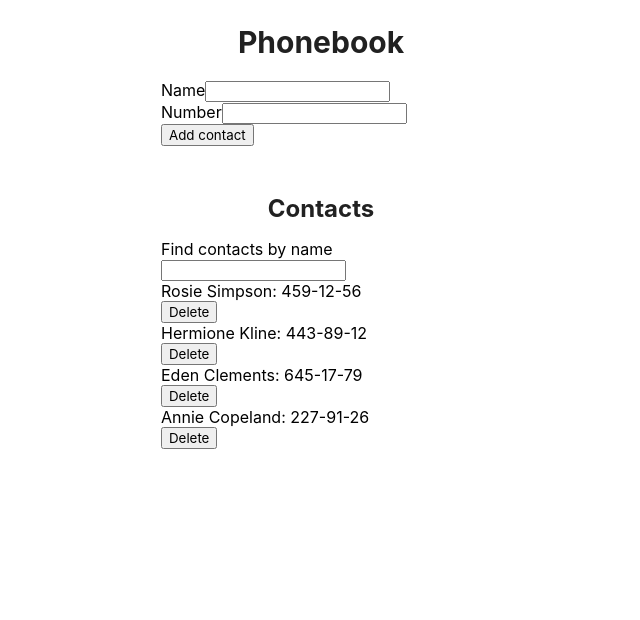
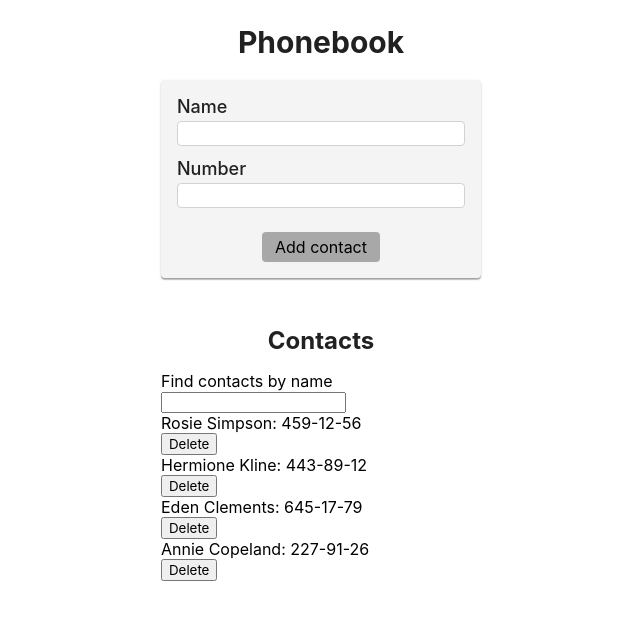
Before and after one commit to kuhai-anna/goit-react-hw-02-phonebook, a React (Create React App) app: page / in a window 1280 px wide. Shown: the top 620 px of the page, without its empty margins (319-959 px from the left). Built offline with nearby package versions, Linux system fonts and the light colour scheme.

Commit message:
Style the ContactForm component

```diff
--- a/src/components/ContactForm/ContactForm.jsx
+++ b/src/components/ContactForm/ContactForm.jsx
@@ -1,6 +1,13 @@
 import PropTypes from 'prop-types';
 import { nanoid } from 'nanoid';
 import { Component } from 'react';
+import {
+  Field,
+  Form,
+  FormButton,
+  FormField,
+  FormLabel,
+} from './ContactForm.styled';
 
 export class ContactForm extends Component {
   static propTypes = {
@@ -43,13 +50,11 @@ export class ContactForm extends Component {
     const { name, number } = this.state;
 
     return (
-      <form onSubmit={this.addContact}>
+      <Form onSubmit={this.addContact}>
         {/* form field */}
-        <div>
-          <label htmlFor={this.nameInputId}>
-            <span>Name</span>
-          </label>
-          <input
+        <FormField>
+          <FormLabel htmlFor={this.nameInputId}>Name</FormLabel>
+          <Field
             id={this.nameInputId}
             value={name}
             onChange={this.handleChange}
@@ -59,12 +64,10 @@ export class ContactForm extends Component {
             title="Name may contain only letters, apostrophe, dash and spaces. For example Adrian, Jacob Mercer, Charles de Batz de Castelmore d'Artagnan"
             required
           />
-        </div>
-        <div>
-          <label htmlFor={this.numberInputId}>
-            <span>Number</span>
-          </label>
-          <input
+        </FormField>
+        <FormField>
+          <FormLabel htmlFor={this.numberInputId}>Number</FormLabel>
+          <Field
             id={this.numberInputId}
             value={number}
             onChange={this.handleChange}
@@ -74,9 +77,9 @@ export class ContactForm extends Component {
             title="Phone number must be digits and can contain spaces, dashes, parentheses and can start with +"
             required
           />
-        </div>
-        <button type="submit">Add contact</button>
-      </form>
+        </FormField>
+        <FormButton type="submit">Add contact</FormButton>
+      </Form>
     );
   }
 }
--- /dev/null
+++ b/src/components/ContactForm/ContactForm.styled.jsx
@@ -0,0 +1,101 @@
+import styled from 'styled-components';
+
+export const Form = styled.form`
+  margin: 0 auto;
+  padding: ${props => {
+    return props.theme.spacing(4);
+  }};
+  width: ${props => {
+    return props.theme.spacing(72);
+  }};
+
+  box-shadow: 0px 1px 3px rgba(0, 0, 0, 0.12), 0px 1px 1px rgba(0, 0, 0, 0.14),
+    0px 2px 1px rgba(0, 0, 0, 0.2);
+  border-radius: 4px;
+  background-color: ${props => {
+    return props.theme.colors.bgd;
+  }};
+`;
+
+export const FormField = styled.div`
+  :not(:last-of-type) {
+    margin-bottom: ${props => {
+      return props.theme.spacing(3);
+    }};
+  }
+  :last-of-type {
+    margin-bottom: ${props => {
+      return props.theme.spacing(6);
+    }};
+  }
+`;
+
+export const FormLabel = styled.label`
+  display: block;
+  margin-bottom: ${props => {
+    return props.theme.spacing(1);
+  }};
+
+  color: ${props => {
+    return props.theme.colors.text;
+  }};
+  font-size: 18px;
+  font-weight: 500;
+`;
+
+export const Field = styled.input`
+  padding: 4px 8px;
+  width: ${props => {
+    return props.theme.spacing(67.5);
+  }};
+
+  outline: none;
+  border: 1px solid
+    ${props => {
+      return props.theme.colors.border;
+    }};
+  border-radius: ${props => {
+    return props.theme.spacing(1);
+  }};
+
+  transition-property: border-color;
+  transition-duration: 250ms;
+  transition-timing-function: cubic-bezier(0.4, 0, 0.2, 1);
+
+  :hover,
+  :focus {
+    border-color: ${props => {
+      return props.theme.colors.borderHover;
+    }};
+  }
+`;
+
+export const FormButton = styled.button`
+  margin: 0 auto;
+  padding: 4px 12px;
+
+  outline: none;
+  border: 1px solid transparent;
+  border-radius: ${props => {
+    return props.theme.spacing(1);
+  }};
+  background-color: ${props => {
+    return props.theme.colors.btn;
+  }};
+
+  font-size: 16px;
+
+  transition-property: background-color, border-color;
+  transition-duration: 250ms;
+  transition-timing-function: cubic-bezier(0.4, 0, 0.2, 1);
+
+  :hover,
+  :focus {
+    background-color: ${props => {
+      return props.theme.colors.btnHover;
+    }};
+    border-color: ${props => {
+      return props.theme.colors.borderHover;
+    }};
+  }
+`;
```
